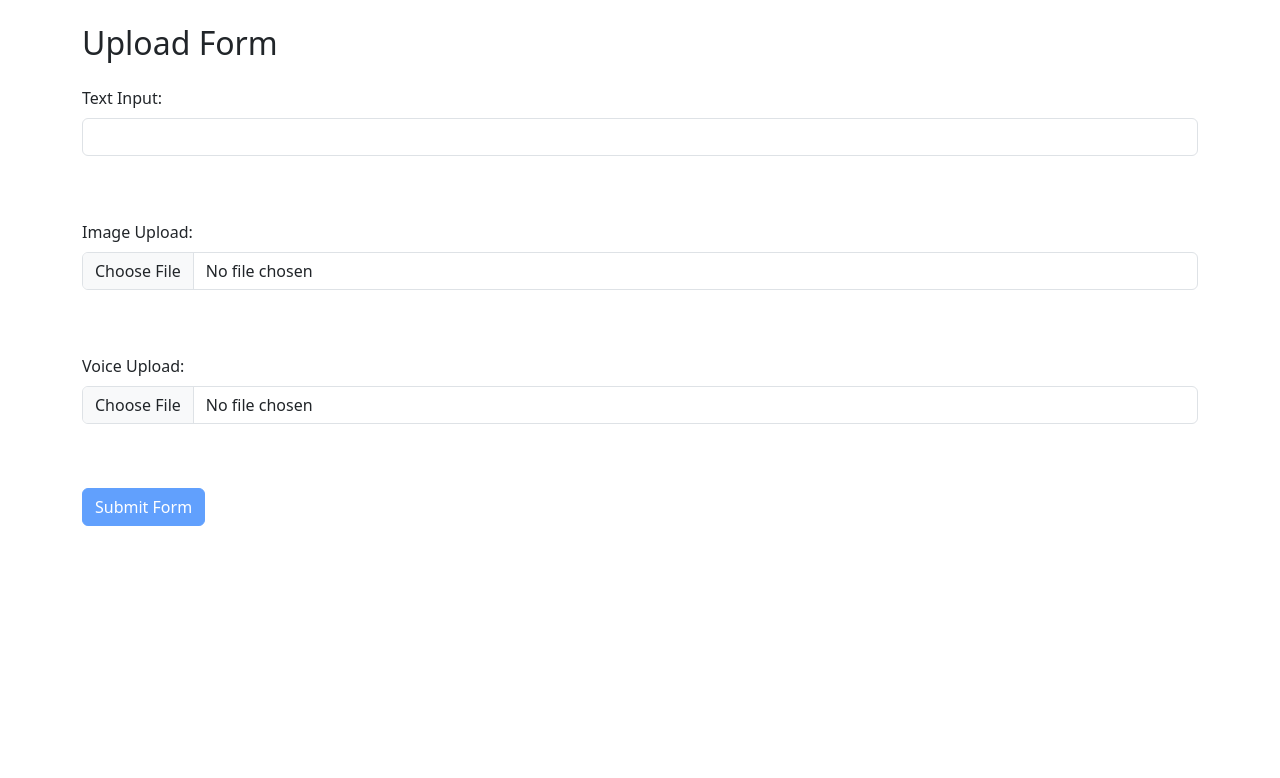
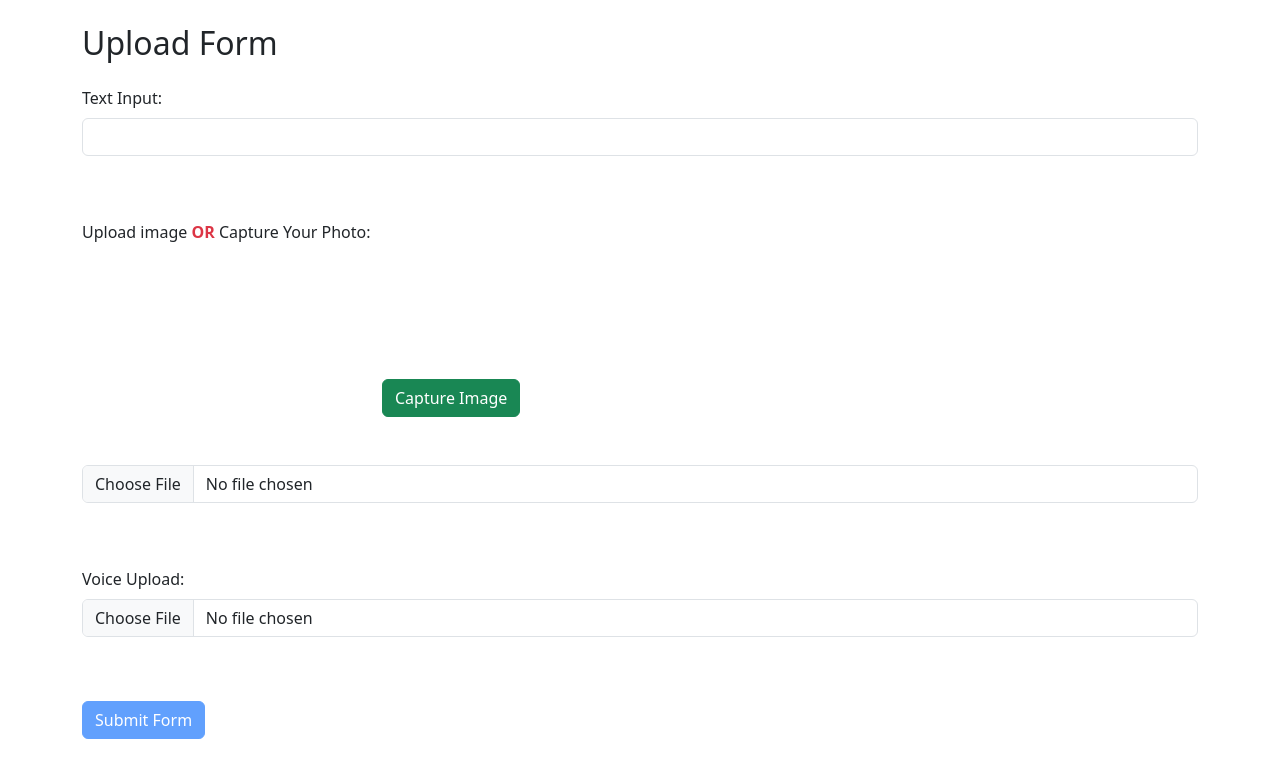
Before and after one commit to Walaa-Zahran/offline-form-task, an Angular app: page / in a window 1280 px wide. Shown: the top 778 px of the page. Built offline with nearby package versions, Linux system fonts and the light colour scheme; no server answers.

Commit message:
Enable users to upload images from their device's gallery or capture images using the device's camera.

```diff
--- a/src/app/forms/forms.component.html
+++ b/src/app/forms/forms.component.html
@@ -18,9 +18,20 @@
 
     <br /><br />
     <div class="mb-3">
-      <label for="imageUpload" class="form-label">Image Upload:</label>
+      <label for="imageUpload" class="form-label"
+        >Upload image <span class="text-danger fw-bold">OR</span> Capture Your
+        Photo:</label
+      >
 
+      <div>
+        <video #cameraElement autoplay></video>
+        <button class="btn btn-success" (click)="startCamera()">
+          Capture Image
+        </button>
+      </div>
+      <br /><br />
       <input
+        *ngIf="!hide"
         type="file"
         (change)="onFileChange($event, 'imageUpload')"
         accept="image/*"
--- a/src/app/forms/forms.component.ts
+++ b/src/app/forms/forms.component.ts
@@ -1,5 +1,5 @@
 import { HttpClient } from '@angular/common/http';
-import { Component } from '@angular/core';
+import { AfterViewInit, Component, ElementRef, ViewChild } from '@angular/core';
 import { FormGroup, FormBuilder, Validators } from '@angular/forms';
 
 @Component({
@@ -7,9 +7,10 @@ import { FormGroup, FormBuilder, Validators } from '@angular/forms';
   templateUrl: './forms.component.html',
   styleUrl: './forms.component.scss',
 })
-export class FormsComponent {
+export class FormsComponent implements AfterViewInit {
   uploadForm!: FormGroup;
-
+  @ViewChild('cameraElement') cameraElement!: ElementRef;
+  hide!: boolean;
   constructor(private fb: FormBuilder, private http: HttpClient) {}
 
   ngOnInit(): void {
@@ -18,6 +19,9 @@ export class FormsComponent {
       imageUpload: [null, Validators.required],
       voiceUpload: [null, Validators.required],
     });
+  }
+  ngAfterViewInit() {
+    this.startCamera();
   }
   onFileChange(event: any, controlName: string) {
     const file = event.target.files[0];
@@ -40,6 +44,59 @@ export class FormsComponent {
 
     // Use the observer object in the subscribe method
     // this.http.post('/your-backend-endpoint', formData).subscribe(observer);
-    console.log('Submitted');
+  }
+
+  startCamera() {
+    if (this.cameraElement && typeof window !== 'undefined') {
+      navigator.mediaDevices
+        .getUserMedia({ video: true })
+        .then((stream) => {
+          this.cameraElement.nativeElement.srcObject = stream;
+        })
+        .catch((error) =>
+          console.error('Error accessing media devices.', error)
+        );
+
+      // Assuming you have a reference to the button element that triggers image capture
+      this.captureImage(this.cameraElement)
+        .then(() => {
+          this.hide = true;
+          console.log('Image captured successfully.');
+        })
+        .catch((error) => {
+          console.error('Failed to capture image:', error);
+        });
+    } else {
+      console.warn(
+        'Camera element not found or running in a non-browser environment.'
+      );
+    }
+  }
+  captureImage(element: ElementRef): Promise<void> {
+    return new Promise((resolve, reject) => {
+      const canvas = document.createElement('canvas');
+      canvas.width = element.nativeElement.videoWidth;
+      canvas.height = element.nativeElement.videoHeight;
+      canvas
+        .getContext('2d')
+        ?.drawImage(element.nativeElement, 0, 0, canvas.width, canvas.height);
+
+      canvas.toBlob((blob) => {
+        if (!blob) {
+          reject(new Error('Failed to convert canvas to blob'));
+          return;
+        }
+
+        // Create a new File object representing the image
+        const file = new File([blob], 'captured-image.png', {
+          type: 'image/png',
+        });
+
+        // Update the form control with the captured image file
+        this.uploadForm.controls['imageUpload'].setValue(file);
+
+        resolve();
+      }, 'image/png');
+    });
   }
 }
```
